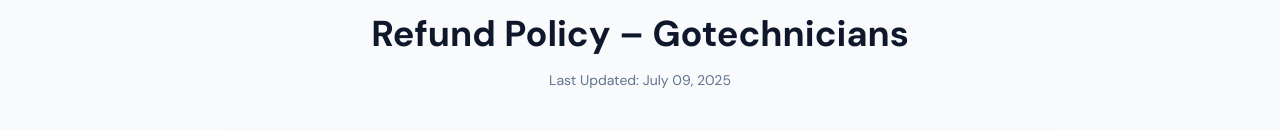
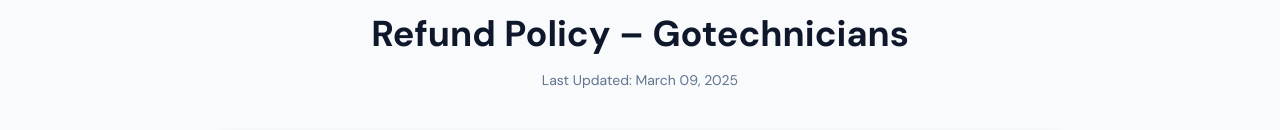
Before and after one commit to Arish613/go-technician, a Next.js app: page /refund-policy in a window 1280 px wide. Shown: the part 159-289 px from the top of the page. Built offline with nearby package versions, Linux system fonts and the light colour scheme.

Commit message:
updated refund policy date & added link to footer address to home page

```diff
--- a/app/refund-policy/page.tsx
+++ b/app/refund-policy/page.tsx
@@ -7,7 +7,7 @@
 };
 
 export default function RefundPolicyPage() {
-  const lastUpdated = "July 09, 2025";
+  const lastUpdated = "March 09, 2025";
 
   return (
     <main className="min-h-screen bg-slate-50 py-16">
--- a/components/Footer.tsx
+++ b/components/Footer.tsx
@@ -16,7 +16,7 @@
   { name: "Terms & Conditions", href: "/terms-and-conditions" },
   { name: "Privacy Policy", href: "/privacy-policy" },
   //   { name: "Return Policy", href: "/return-policy" },
-    { name: "Refund Policy", href: "/refund-policy" },
+  { name: "Refund Policy", href: "/refund-policy" },
   { name: "Disclaimer", href: "/disclaimer" },
   //   { name: "Profile", href: "/profile" },
 ];
@@ -120,7 +120,9 @@
             </h3>
             <div className="space-y-3 text-sm text-slate-600">
               <p>
-                4th Floor “C” Wing, Fakir Shah Apartment, Thane – 400612, Maharashtra, India
+                <Link href={"/"}>
+                  4th Floor “C” Wing, Fakir Shah Apartment, Thane – 400612, Maharashtra, India
+                </Link>
                 {/* <br />
                 400076 */}
               </p>
```
